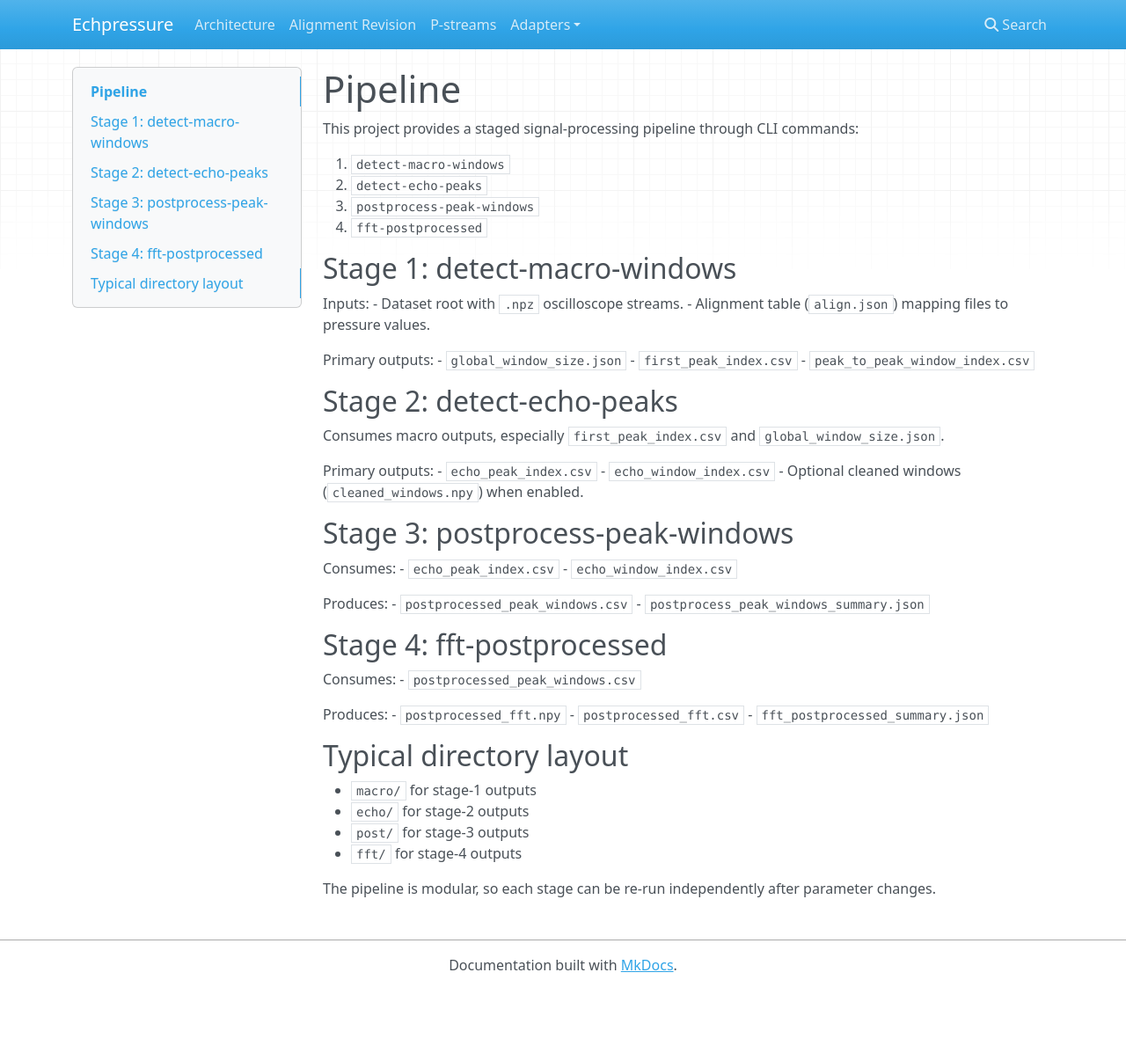
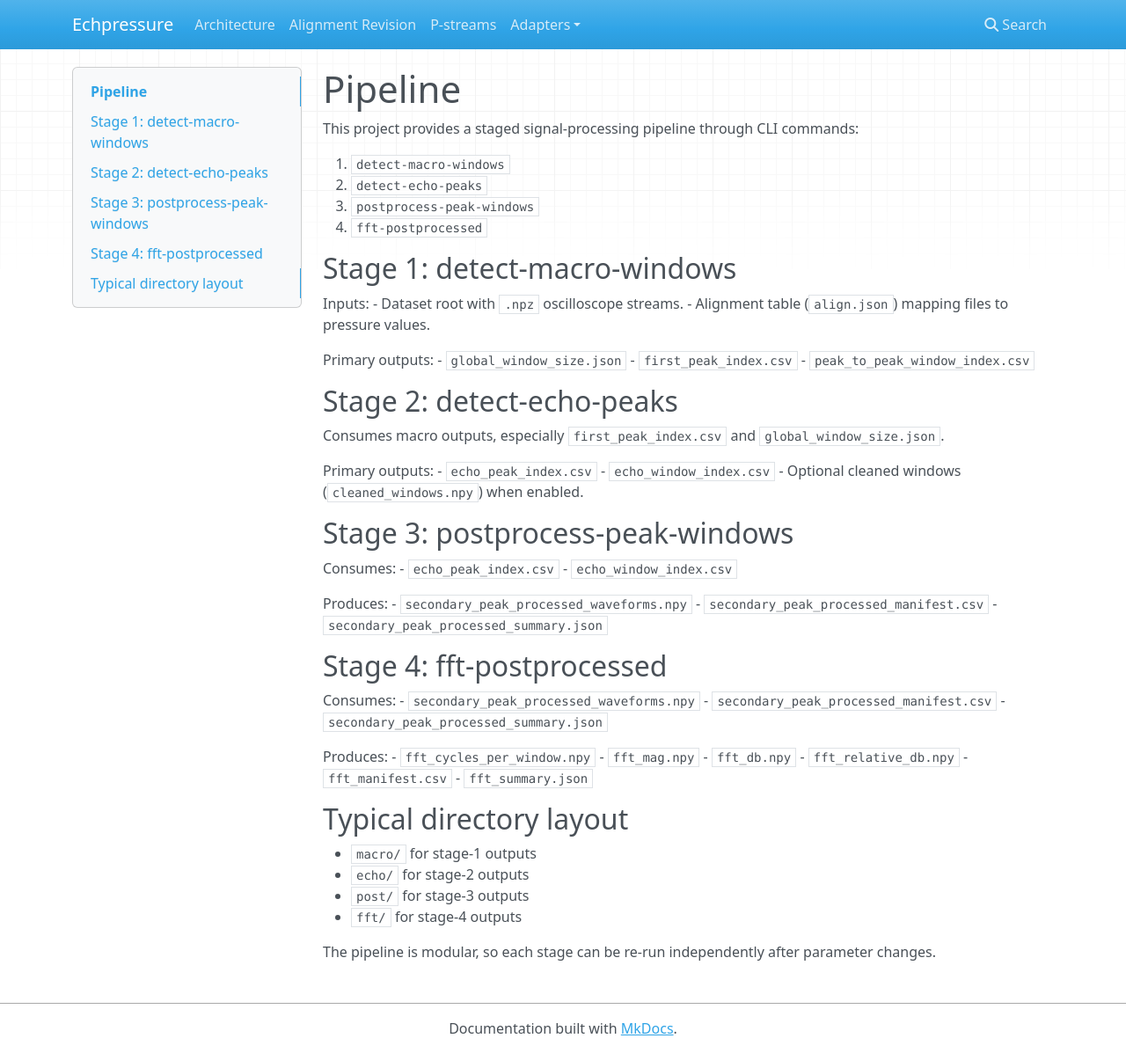
Before and after one commit to seyeala/echpressure2, an MkDocs documentation site: the page built from docs/pipeline.md, in a window 1280 px wide and 1197 px high. Shown: the whole window at 88% size. Built offline with MkDocs 1.6.1, drawn with Linux system fonts in a browser that asks for light colours; nearby versions of some CDN libraries.

```diff
--- a/docs/pipeline.md
+++ b/docs/pipeline.md
@@ -34,18 +34,24 @@ Consumes:
 - `echo_window_index.csv`
 
 Produces:
-- `postprocessed_peak_windows.csv`
-- `postprocess_peak_windows_summary.json`
+- `secondary_peak_processed_waveforms.npy`
+- `secondary_peak_processed_manifest.csv`
+- `secondary_peak_processed_summary.json`
 
 ## Stage 4: fft-postprocessed
 
 Consumes:
-- `postprocessed_peak_windows.csv`
+- `secondary_peak_processed_waveforms.npy`
+- `secondary_peak_processed_manifest.csv`
+- `secondary_peak_processed_summary.json`
 
 Produces:
-- `postprocessed_fft.npy`
-- `postprocessed_fft.csv`
-- `fft_postprocessed_summary.json`
+- `fft_cycles_per_window.npy`
+- `fft_mag.npy`
+- `fft_db.npy`
+- `fft_relative_db.npy`
+- `fft_manifest.csv`
+- `fft_summary.json`
 
 ## Typical directory layout
 
```
Also changed, not shown: docs/outputs_reference.md (+9 -5 lines), 1 other file.
